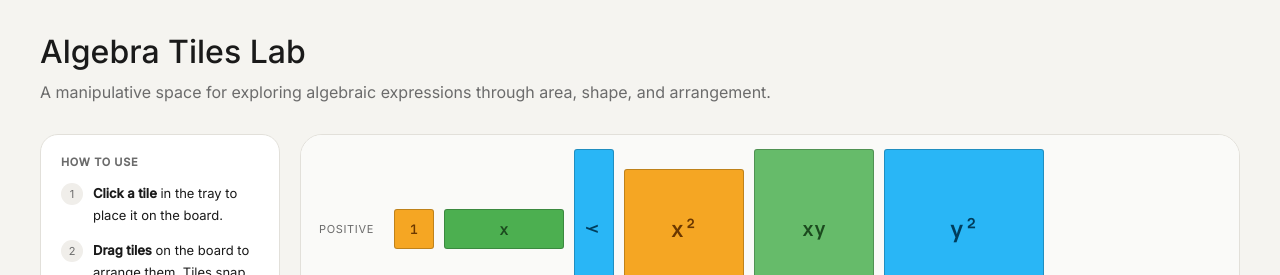
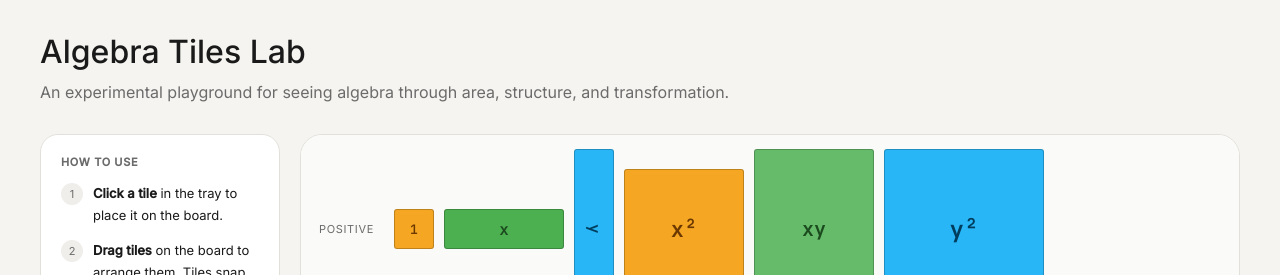
Before and after one commit to vrindanmenon/vrindanmenon.github.io, a Jekyll site: the page pages/algebraTiles.html, which Jekyll copies as it is, in a window 1280 px wide and 1185 px high. Shown: the top 275 px of the window. Built offline with Jekyll 4.4.1, drawn with Linux system fonts in a browser that asks for light colours.

Commit message:
Updated the header

```diff
--- a/pages/algebraTiles.html
+++ b/pages/algebraTiles.html
@@ -31,8 +31,7 @@
         <h1>Algebra Tiles Lab</h1>
 
         <p>
-            A manipulative space for exploring algebraic
-            expressions through area, shape, and arrangement.
+            An experimental playground for seeing algebra through area, structure, and transformation.
         </p>
 
     </header>
```
Also changed, not shown: 1 other file.
